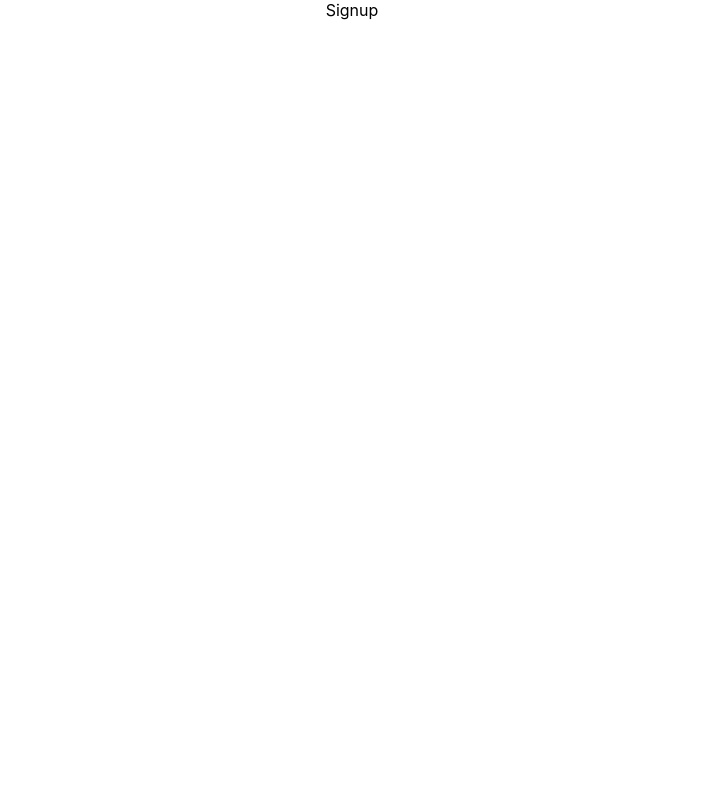
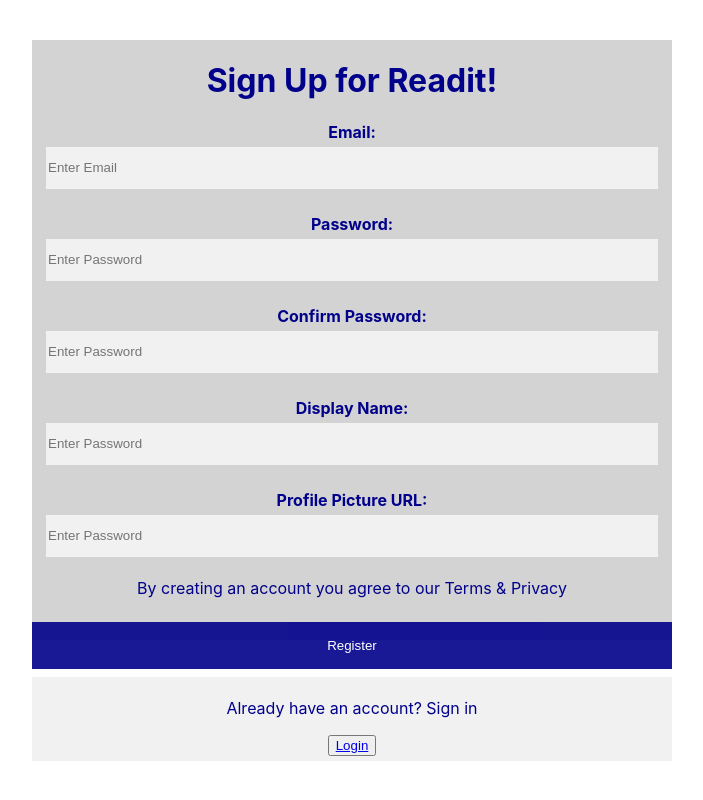
Before and after one commit to andrewjulian/phase-4-final, a React (Create React App) app in the folder client/: page /signup in a window 1280 px wide. Shown: the whole page, without its empty margins (288-991 px from the left). Built offline with nearby package versions, Linux system fonts and the light colour scheme.

Commit message:
added signup page

```diff
--- a/client/src/App.css
+++ b/client/src/App.css
@@ -104,6 +104,16 @@
   color: darkblue
 }
 
+.signup{
+  width: 50%;
+  height: 75%;
+  position: fixed;
+  left: 25%;
+  top: 5%;
+  background-color: lightgray;
+  color: darkblue
+}
+
 input[type=text], input[type=password] {
   width: 95%;
   height: 40px;
--- a/client/src/components/Landing.js
+++ b/client/src/components/Landing.js
@@ -16,7 +16,7 @@
 
   function handleLoginSubmit(e){
     e.preventDefault()
-    console.log("Yes!")
+    console.log("Yes! Login!")
     setUsername("")
     setPassword("")
   }
@@ -37,7 +37,7 @@
       </form>
 
       <div className="signin">
-        <p>Already have an account? Sign in</p>
+        <p>Don't have an account? Sign Up!</p>
         <button>
           <Link to="/signup">Sign Up!</Link>
         </button>
--- a/client/src/components/Signup.js
+++ b/client/src/components/Signup.js
@@ -1,8 +1,56 @@
-import React from 'react'
+import React, { useState } from 'react'
+import {NavLink as Link} from 'react-router-dom'
+import '../App.css'
 
 const Signup = () => {
+
+  const [username, setUsername] = useState("");
+  const [password, setPassword] = useState("");
+  const [confirm, setConfirm] = useState("");
+  const [imageUrl, setImageUrl] = useState("");
+  const [displayName, setDisplayName] = useState("");
+
+  function handleLoginSubmit(e){
+    e.preventDefault()
+    console.log("Yes! Signup!")
+    setUsername("")
+    setPassword("")
+  }
+
   return (
-    <div>Signup</div>
+    <div className="signup">
+      <h1>Sign Up for Readit!</h1>
+      <form onSubmit={handleLoginSubmit}>
+        <label for="email"><b>Email: </b></label>
+        <input type="text" placeholder="Enter Email" value={username} onChange={(e)=>setUsername(e.target.value)} id="email" required></input>
+        <br/>
+        <br/>
+        <label for="psw"><b>Password: </b></label>
+        <input type="text" placeholder="Enter Password" value={password} onChange={(e)=>setPassword(e.target.value)} id="psw" required></input>
+        <br/>
+        <br/>
+        <label for="psw"><b>Confirm Password: </b></label>
+        <input type="text" placeholder="Enter Password" value={confirm} onChange={(e)=> setConfirm(e.target.value)} id="psw" required></input>
+        <br/>
+        <br/>
+        <label for="psw"><b>Display Name: </b></label>
+        <input type="text" placeholder="Enter Password" value={displayName} onChange={(e)=> setDisplayName(e.target.value)} id="psw" required></input>
+        <br/>
+        <br/>
+        <label for="psw"><b>Profile Picture URL: </b></label>
+        <input type="text" placeholder="Enter Password" value={imageUrl} onChange={(e)=> setImageUrl(e.target.value)} id="psw" required></input>
+        <br/>
+        <p>By creating an account you agree to our Terms & Privacy</p>
+        <button type="submit" className="registerbtn">Register</button>
+      </form>
+
+      <div className="signin">
+        <p>Already have an account? Sign in</p>
+        <button>
+          <Link to="/">Login</Link>
+        </button>
+      </div>
+    </div>
   )
 }
 
```
